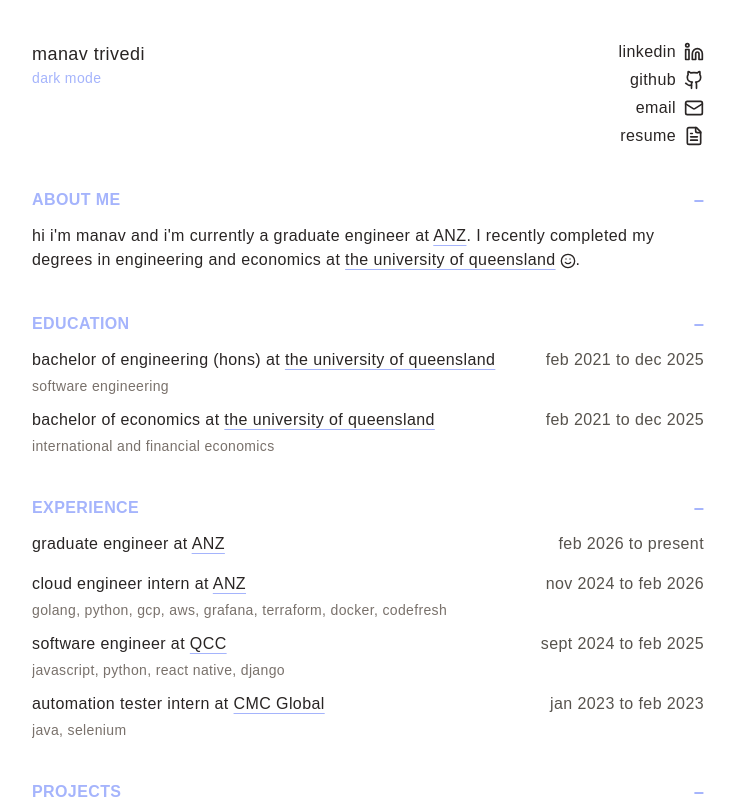
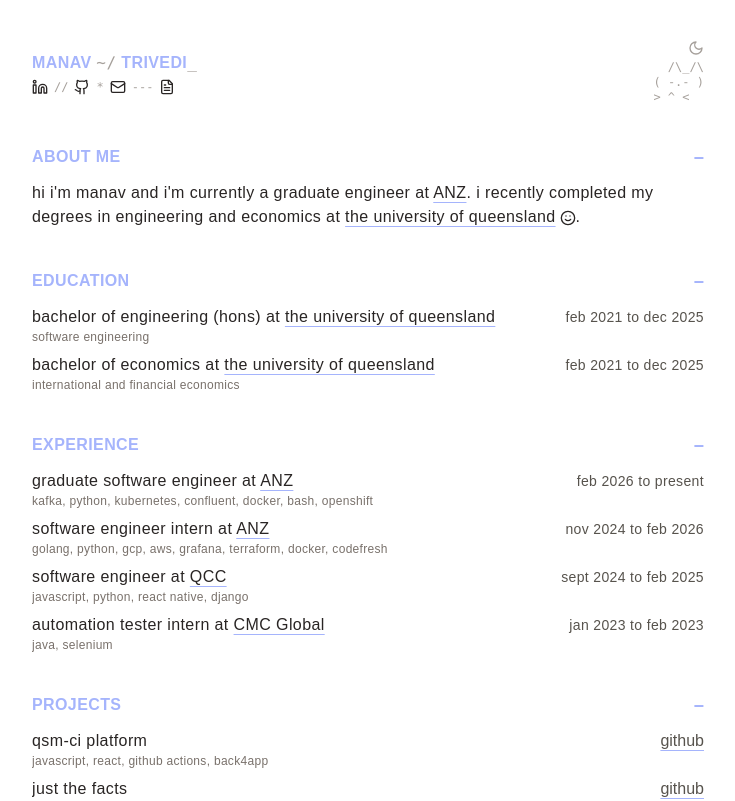
Before and after one commit to ManavTriv/personal-website, a React (Vite) app: page / in a window 1280 px wide. Shown: the top 801 px of the page, without its empty margins (272-1007 px from the left). Built offline with nearby package versions, Linux system fonts and the light colour scheme; a web font is replaced by a local one.

Commit message:
refreshed with new looks

```diff
--- a/src/components/About.jsx
+++ b/src/components/About.jsx
@@ -8,12 +8,12 @@
       <span className="underline underline-offset-4 decoration-accent hover:text-accent cursor-pointer">
         ANZ
       </span>
-      . I recently completed my degrees in engineering and economics at{" "}
+      . i recently completed my degrees in engineering and economics at{" "}
       <span className="underline underline-offset-4 decoration-accent hover:text-accent cursor-pointer">
         the university of queensland
       </span>
-      <span className="inline-block align-middle ml-1 hover:text-accent cursor-pointer">
-        <Smile size={16} />
+      <span className="inline-block align-middle ml-1">
+        <Smile className="w-4 h-4" />
       </span>
       .
     </p>
--- a/src/components/Education.jsx
+++ b/src/components/Education.jsx
@@ -17,24 +17,21 @@
 
 const Education = () => (
   <CollapsibleSection title="EDUCATION">
-    <div className="flex flex-col space-y-3 w-full">
+    <div className="flex flex-col space-y-2 w-full">
       {education.map(({ degree, institution, period, focus }) => (
-        <div
-          key={`${degree}-${institution}`}
-          className="flex flex-col space-y-1"
-        >
-          <div className="flex flex-col space-y-1 sm:flex-row sm:justify-between sm:items-center sm:space-y-0">
+        <div key={`${degree}-${institution}`} className="flex flex-col">
+          <div className="flex flex-col sm:flex-row sm:justify-between sm:items-center">
             <h2 className="font-secondary text-sm sm:text-base tracking-wide text-stone-800 dark:text-stone-200">
               {degree} at{" "}
               <span className="underline underline-offset-4 decoration-accent hover:text-accent cursor-pointer">
                 {institution}
               </span>
             </h2>
-            <p className="font-secondary text-sm sm:text-base tracking-wide text-stone-600 dark:text-stone-300">
+            <p className="font-secondary text-xs sm:text-sm tracking-wide text-stone-600 dark:text-stone-300">
               {period}
             </p>
           </div>
-          <p className="font-secondary text-xs sm:text-sm tracking-wide text-stone-500 dark:text-stone-400">
+          <p className="font-secondary text-xs tracking-wide text-stone-500 dark:text-stone-400">
             {focus}
           </p>
         </div>
--- a/src/components/Experience.jsx
+++ b/src/components/Experience.jsx
@@ -2,50 +2,69 @@
 
 const experiences = [
   {
-    role: "graduate engineer",
+    role: "graduate software engineer",
     company: "ANZ",
     period: "feb 2026 to present",
-    stack: "",
+    stack: [
+      "kafka",
+      "python",
+      "kubernetes",
+      "confluent",
+      "docker",
+      "bash",
+      "openshift",
+    ],
   },
   {
-    role: "cloud engineer intern",
+    role: "software engineer intern",
     company: "ANZ",
     period: "nov 2024 to feb 2026",
-    stack: "golang, python, gcp, aws, grafana, terraform, docker, codefresh",
+    stack: [
+      "golang",
+      "python",
+      "gcp",
+      "aws",
+      "grafana",
+      "terraform",
+      "docker",
+      "codefresh",
+    ],
   },
   {
     role: "software engineer",
     company: "QCC",
     period: "sept 2024 to feb 2025",
-    stack: "javascript, python, react native, django",
+    stack: ["javascript", "python", "react native", "django"],
   },
   {
     role: "automation tester intern",
     company: "CMC Global",
     period: "jan 2023 to feb 2023",
-    stack: "java, selenium",
+    stack: ["java", "selenium"],
   },
 ];
 
 const Experience = () => (
   <CollapsibleSection title="EXPERIENCE">
-    <div className="flex flex-col space-y-3 w-full">
+    <div className="flex flex-col space-y-2 w-full">
       {experiences.map(({ role, company, period, stack }) => (
-        <div key={`${role}-${company}`} className="flex flex-col space-y-1">
-          <div className="flex flex-col space-y-1 sm:flex-row sm:justify-between sm:items-center sm:space-y-0">
+        <div key={`${role}-${company}`} className="flex flex-col">
+          <div className="flex flex-col sm:flex-row sm:justify-between sm:items-center">
             <h2 className="font-secondary text-sm sm:text-base tracking-wide text-stone-800 dark:text-stone-200">
               {role} at{" "}
               <span className="underline underline-offset-4 decoration-accent hover:text-accent cursor-pointer">
                 {company}
               </span>
             </h2>
-            <p className="font-secondary text-sm sm:text-base tracking-wide text-stone-600 dark:text-stone-300">
+            <p className="font-secondary text-xs sm:text-sm tracking-wide text-stone-600 dark:text-stone-300">
               {period}
             </p>
           </div>
-          <p className="font-secondary text-xs sm:text-sm tracking-wide text-stone-500 dark:text-stone-400">
-            {stack}
-          </p>
+          {stack.length > 0 && (
+            <p className="font-secondary text-xs tracking-wide text-stone-500 dark:text-stone-400">
+              {stack.join(", ")}
+            </p>
+          )}
         </div>
       ))}
     </div>
--- a/src/components/Overview.jsx
+++ b/src/components/Overview.jsx
@@ -1,4 +1,5 @@
-import { Mail, FileText, Linkedin, Github } from "lucide-react";
+import { useState, useEffect } from "react";
+import { Mail, FileText, Linkedin, Github, Sun, Moon } from "lucide-react";
 import { useColor } from "../contexts/ColorContext";
 
 const navItems = [
@@ -23,38 +24,92 @@
   { label: "resume", icon: FileText, link: "/resume.pdf", target: "_self" },
 ];
 
+const separators = ["//", "*", "---", "~"];
+
+const asciiFrames = [
+  `  /\\_/\\
+ ( o.o )
+  > ^ <  `,
+  `  /\\_/\\
+ ( -.- )
+  > ^ <  `,
+  `  /\\_/\\
+ ( ^.^ )
+  > ^ <  `,
+  `  /\\_/\\
+ ( o.o )
+  > ~ <  `,
+];
+
 const Overview = () => {
   const { theme, toggleTheme } = useColor();
+  const [frame, setFrame] = useState(0);
+  const [cursorVisible, setCursorVisible] = useState(true);
+
+  useEffect(() => {
+    const id = setInterval(() => {
+      setCursorVisible((prev) => !prev);
+    }, 530);
+    return () => clearInterval(id);
+  }, []);
+
+  useEffect(() => {
+    const id = setInterval(() => {
+      setFrame((prev) => (prev + 1) % asciiFrames.length);
+    }, 600);
+    return () => clearInterval(id);
+  }, []);
 
   return (
-    <div className="flex flex-row justify-between items-start w-full">
-      <div className="flex flex-col">
-        <p className="font-secondary text-lg tracking-wide text-stone-800 dark:text-stone-200 hover:text-accent cursor-pointer">
-          manav trivedi
+    <div className="flex flex-row justify-between items-center w-full">
+      <div className="flex flex-col gap-1">
+        <p className="font-secondary text-sm sm:text-base font-semibold tracking-wide text-accent hover:opacity-80 cursor-pointer">
+          MANAV{" "}
+          <span className="font-mono font-normal text-stone-400 dark:text-stone-500 select-none">
+            ~/
+          </span>{" "}
+          TRIVEDI
+          <span className="font-mono font-normal text-stone-400 dark:text-stone-500 select-none">
+            {cursorVisible ? "_" : "\u00a0"}
+          </span>
         </p>
+        <div className="flex flex-row items-center gap-1.5">
+          {navItems.map(({ label, icon: Icon, link, target }, i) => (
+            <div key={label} className="flex items-center gap-1.5">
+              {i > 0 && (
+                <span className="font-mono text-xs text-stone-400 dark:text-stone-500 select-none">
+                  {separators[(i - 1) % separators.length]}
+                </span>
+              )}
+              <a
+                href={link}
+                target={target}
+                rel={target === "_blank" ? "noopener noreferrer" : undefined}
+                className="text-stone-800 dark:text-stone-200 hover:text-accent"
+                aria-label={label}
+              >
+                <Icon className="w-4 h-4" />
+              </a>
+            </div>
+          ))}
+        </div>
+      </div>
+
+      <div className="flex flex-col items-end gap-1">
         <button
           onClick={toggleTheme}
-          className="font-secondary text-xs sm:text-sm tracking-wide cursor-pointer text-left text-accent hover:opacity-80"
+          className="text-stone-400 dark:text-stone-500 hover:text-accent cursor-pointer"
+          aria-label="toggle theme"
         >
-          {theme === "dark" ? "light mode" : "dark mode"}
+          {theme === "dark" ? (
+            <Sun className="w-4 h-4" />
+          ) : (
+            <Moon className="w-4 h-4" />
+          )}
         </button>
-      </div>
-
-      <div className="flex flex-col gap-1 items-end">
-        {navItems.map(({ label, icon: Icon, link, target }) => (
-          <a
-            key={label}
-            href={link}
-            target={target}
-            rel={target === "_blank" ? "noopener noreferrer" : undefined}
-            className="flex items-center gap-2 text-stone-800 dark:text-stone-200 hover:text-accent"
-          >
-            <p className="font-secondary text-sm sm:text-base tracking-wide">
-              {label}
-            </p>
-            <Icon className="w-4 h-4 sm:w-[18px] sm:h-[18px] md:w-5 md:h-5" />
-          </a>
-        ))}
+        <pre className="font-mono text-xs leading-tight text-stone-400 dark:text-stone-500 select-none text-right">
+          {asciiFrames[frame]}
+        </pre>
       </div>
     </div>
   );
--- a/src/components/Projects.jsx
+++ b/src/components/Projects.jsx
@@ -3,54 +3,46 @@
 const projects = [
   {
     name: "qsm-ci platform",
-    stack: "javascript, react, github actions, back4app",
+    stack: ["javascript", "react", "github actions", "back4app"],
     link: "https://github.com/ManavTriv/QSM-CI-Platform",
-    site: "https://qsm-ci-project.vercel.app/",
   },
   {
     name: "just the facts",
-    stack: "python, javascript, react, flask, openai",
+    stack: ["python", "javascript", "react", "flask", "openai"],
     link: "https://github.com/ManavTriv/LLM-News-Curation",
   },
   {
     name: "brewbucks coffee",
-    stack: "python, javascript, react, aws, terraform, docker",
+    stack: ["python", "javascript", "react", "aws", "terraform", "docker"],
     link: "https://github.com/ManavTriv/Brewbucks-Coffee",
   },
   {
     name: "spamoverflow",
-    stack: "python, aws, terraform, docker",
+    stack: ["python", "aws", "terraform", "docker"],
     link: "https://github.com/ManavTriv/SpamOverflow",
   },
 ];
 
-const ExternalLink = ({ href, children }) => (
-  <a
-    href={href}
-    target="_blank"
-    rel="noopener noreferrer"
-    className="font-secondary text-sm sm:text-base underline underline-offset-4 decoration-accent text-stone-600 dark:text-stone-300 hover:text-accent"
-  >
-    {children}
-  </a>
-);
-
 const Projects = () => (
   <CollapsibleSection title="PROJECTS">
-    <div className="flex flex-col space-y-3 w-full">
-      {projects.map(({ name, stack, link, site }) => (
-        <div key={name} className="flex flex-col space-y-1">
+    <div className="flex flex-col space-y-2 w-full">
+      {projects.map(({ name, stack, link }) => (
+        <div key={name} className="flex flex-col">
           <div className="flex flex-row justify-between items-center">
             <h2 className="font-secondary text-sm sm:text-base tracking-wide text-stone-800 dark:text-stone-200">
               {name}
             </h2>
-            <div className="flex flex-row items-center gap-3">
-              {site && <ExternalLink href={site}>site</ExternalLink>}
-              <ExternalLink href={link}>github</ExternalLink>
-            </div>
+            <a
+              href={link}
+              target="_blank"
+              rel="noopener noreferrer"
+              className="font-secondary text-sm sm:text-base underline underline-offset-4 decoration-accent text-stone-600 dark:text-stone-300 hover:text-accent"
+            >
+              github
+            </a>
           </div>
-          <p className="font-secondary text-xs sm:text-sm tracking-wide text-stone-500 dark:text-stone-400">
-            {stack}
+          <p className="font-secondary text-xs tracking-wide text-stone-500 dark:text-stone-400">
+            {stack.join(", ")}
           </p>
         </div>
       ))}
--- a/src/contexts/ColorContext.jsx
+++ b/src/contexts/ColorContext.jsx
@@ -12,7 +12,11 @@
 export const color = { rgb: { r: 165, g: 180, b: 252 } };
 
 export const ColorProvider = ({ children }) => {
-  const [theme, setTheme] = useState("light");
+  const [theme, setTheme] = useState(() =>
+    window.matchMedia("(prefers-color-scheme: dark)").matches
+      ? "dark"
+      : "light",
+  );
 
   useEffect(() => {
     document.documentElement.setAttribute("data-theme", theme);
```
